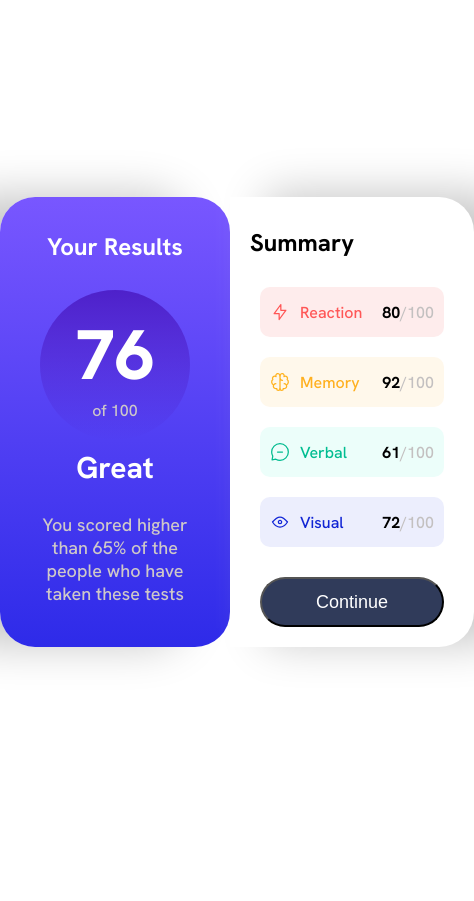
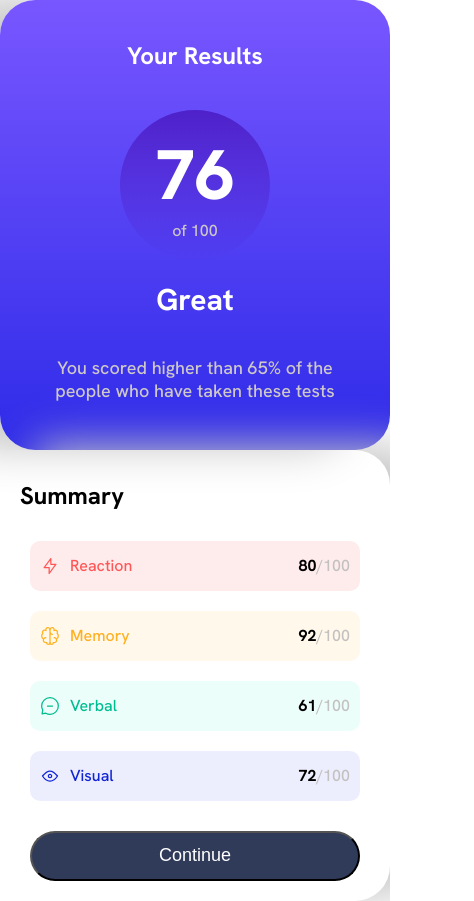
Before and after one commit to AdharshReghu/learning-flexbox, a plain HTML site: page index.html in a window 390 px wide. Shown: the whole page, 474 px wide, since content can reach past the window. Before the commit the page ends 844 px from the top, so only its background shows below. Drawn offline with Linux system fonts and the light colour scheme.

Commit message:
added media query under 500px

```diff
--- a/style.css
+++ b/style.css
@@ -175,3 +175,11 @@ p{
 .Score{
     font-weight: bold;
 }
+
+@media (max-width:500px)
+{
+    #wrapper{
+        display: block;
+        height: 100vh;
+    }
+}
```
